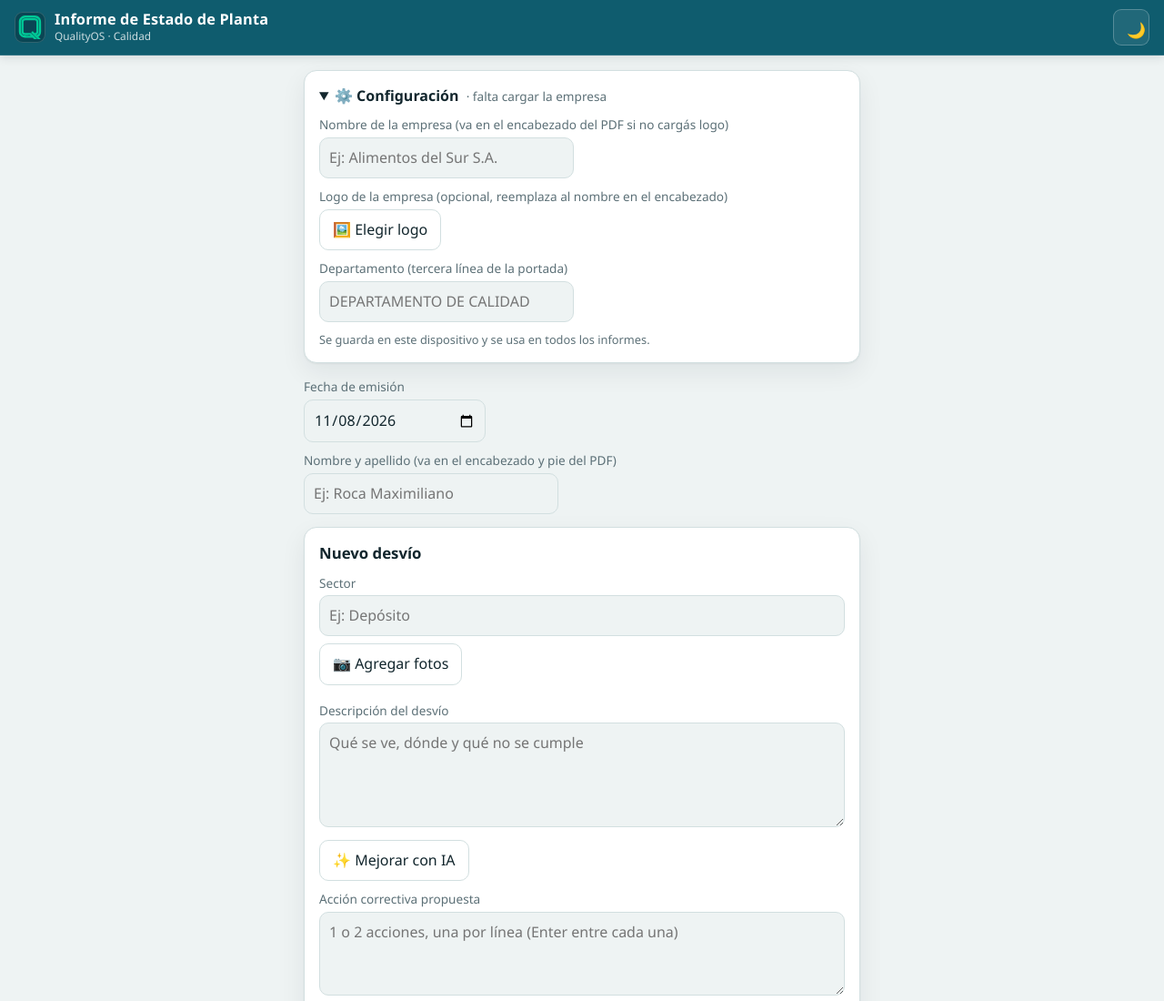
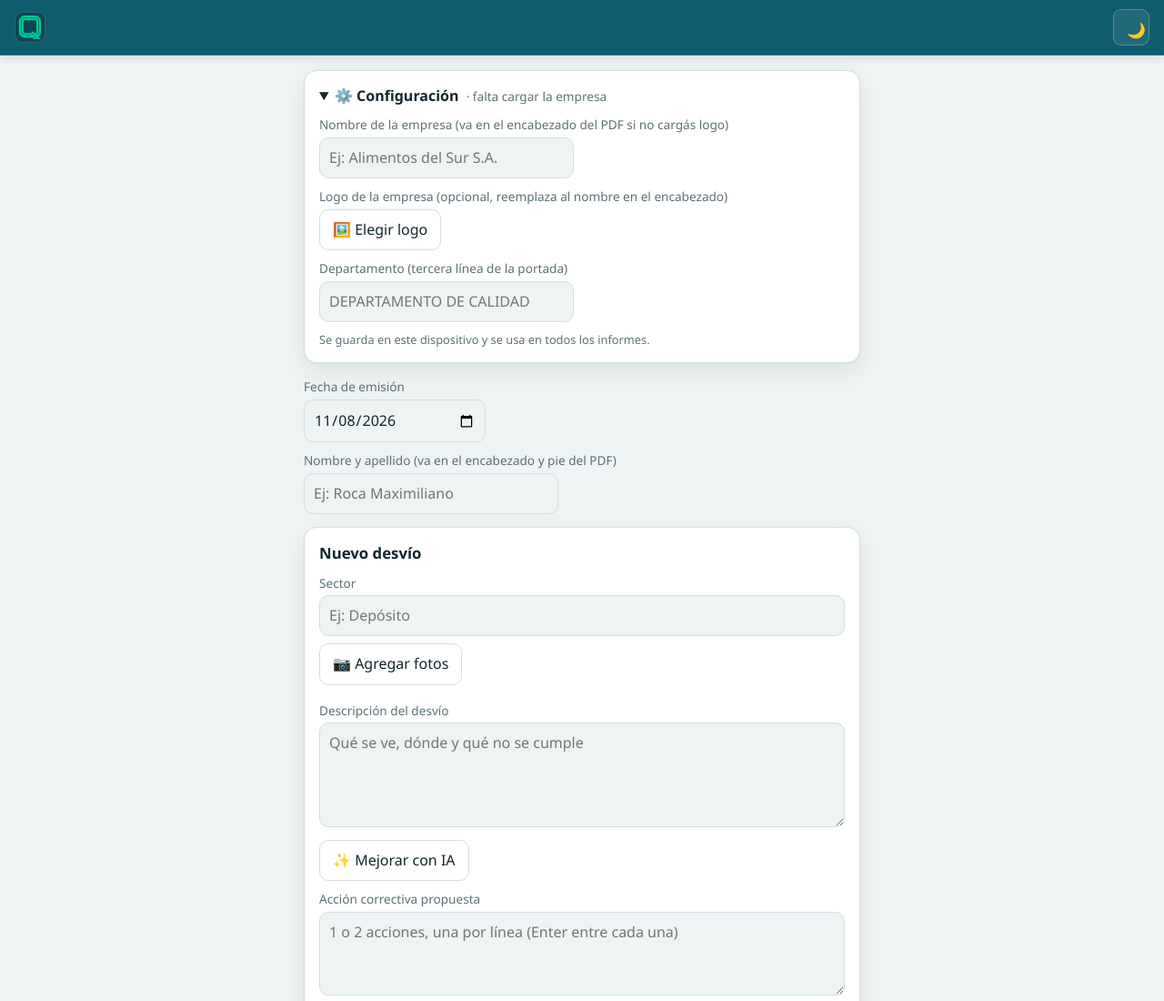
Before and after one commit to roca-byte/informeCalidad, a plain HTML site: page index.html in a window 1280 px wide. Shown: the top 1100 px of the page at 91% size. Drawn offline with Linux system fonts and the light colour scheme.

Commit message:
Dejar la barra superior solo con el logo
Quita los nombres de la barra superior: la marca QualityOS queda solo con el logo.

```diff
--- a/index.html
+++ b/index.html
@@ -13,10 +13,6 @@
 <header class="q-topbar">
   <div class="q-brand">
     <span class="q-mark" aria-hidden="true"><img src="qualityos.svg" alt=""></span>
-    <div class="q-brand-text">
-      <h1>Informe de Estado de Planta</h1>
-      <span>QualityOS · Calidad</span>
-    </div>
   </div>
   <button class="q-theme" id="tema" aria-label="Cambiar tema claro/oscuro">🌙</button>
 </header>
```
